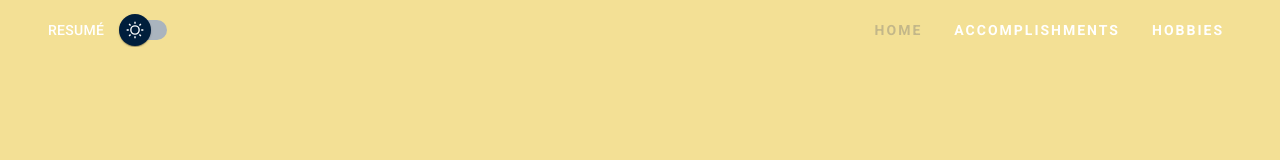
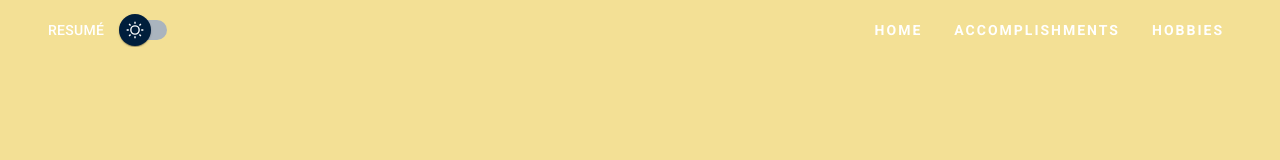
Before and after one commit to luxscious/luxscious.github.io, a React (Create React App) app in the folder website_v2/: page / in a window 1280 px wide. Shown: the top 160 px of the page. Built offline with nearby package versions, Linux system fonts and the light colour scheme; a web font is replaced by a local one.

Commit message:
Woohoo! Nav bar css things
changes color of navbar text based on background seciton!! also scrolls to top!

```diff
--- a/website_v2/src/components/NavBar.js
+++ b/website_v2/src/components/NavBar.js
@@ -4,25 +4,54 @@ import { Link } from "react-router-dom";
 import { COLORS } from "../constants";
 
 export default function NavBar(props) {
+  const [navBarClass, setNavBarClass] = useState("navbar-white");
   const [selectedTab, setSelectedTab] = useState("home");
-  const theme = props.theme;
-  const colors = COLORS.navbar;
-  const isFullWidth = !props.isMobile;
 
-  const getFontColor = (tab) => {
-    if (selectedTab === tab) {
-      return theme === "light"
-        ? colors.lightSelectedFont
-        : colors.darkSelectedFont;
+  useEffect(() => {
+    const sections = document.querySelectorAll(".section");
+
+    if (sections.length === 0) {
+      console.error("No sections found with class 'section'.");
     } else {
-      return theme === "light" ? colors.lightFont : colors.darkFont;
+      console.log("Sections found:", sections);
     }
-  };
+
+    const observerOptions = {
+      root: null,
+      rootMargin: "0px 0px -100% 0px", // Adjust this value to better control when the navbar changes
+      threshold: 0, // Set threshold to 0 to trigger as soon as any part of the section is visible
+    };
+
+    const observerCallback = (entries) => {
+      entries.forEach((entry) => {
+        if (entry.isIntersecting) {
+          console.log("Intersecting section:", entry.target);
+          const index = Array.from(sections).indexOf(entry.target);
+          console.log("Section index:", index);
+          // Toggle the navbar class whenever a section is intersected
+          setNavBarClass((prevClass) =>
+            prevClass === "navbar-white" ? "navbar-black" : "navbar-white"
+          );
+        }
+      });
+    };
+
+    const observer = new IntersectionObserver(
+      observerCallback,
+      observerOptions
+    );
+
+    sections.forEach((section) => observer.observe(section));
+
+    return () => {
+      sections.forEach((section) => observer.unobserve(section));
+    };
+  }, []);
 
   const handleClick = (tab, event) => {
-    event.preventDefault(); // Prevent default link behavior
+    event.preventDefault();
     setSelectedTab(tab);
-    window.scrollTo({ top: 0, behavior: "smooth" }); // Smooth scrolling to the top
+    document.body.scrollTo({ top: 0, behavior: "smooth" });
   };
 
   const tabs = [
@@ -31,30 +60,34 @@ export default function NavBar(props) {
     { name: "hobbies", label: "HOBBIES" },
   ];
 
-  // TO DO:It would be cool if the color of the tabs were according to the base elements color underneath  it
   return (
     <Box
+      className={navBarClass}
       sx={{
         display: "flex",
-        flexDirection: isFullWidth ? "row" : "column",
-        position: isFullWidth ? "absolute" : "relative",
-        right: isFullWidth ? 0 : "auto",
-        marginRight: isFullWidth ? "40px" : "auto",
+        flexDirection: props.isMobile ? "column" : "row",
+        position: props.isMobile ? "relative" : "absolute",
+        right: props.isMobile ? "auto" : 0,
+        marginRight: props.isMobile ? "auto" : "40px",
+        transition: "color 0.1s",
+        justifyContent: props.isMobile ? "flex-start" : "flex-end",
+        alignItems: props.isMobile ? "flex-start" : "center",
       }}
     >
       {tabs.map((tab) => (
         <Box key={tab.name} sx={{ paddingX: 2 }}>
           <Link
+            id={`tab-${tab.name}`}
             style={{
               fontFamily: "Roboto",
               fontSize: "14px",
               fontWeight: 700,
               letterSpacing: "2px",
               textDecoration: "none",
-              color: getFontColor(tab.name),
+              color: "inherit",
             }}
             to="/"
-            onClick={() => handleClick(tab.name)}
+            onClick={(event) => handleClick(tab.name, event)}
           >
             {tab.label}
           </Link>
--- a/website_v2/src/index.css
+++ b/website_v2/src/index.css
@@ -20,3 +20,11 @@ html {
   font-size: 12px;
   scroll-behavior: smooth;
 }
+.navbar-white {
+  color: white;
+  /* mix-blend-mode: difference; Adjusts color based on background */
+}
+
+.navbar-black {
+  color: black;
+}
--- a/website_v2/src/pages/Home.js
+++ b/website_v2/src/pages/Home.js
@@ -131,9 +131,7 @@ export default function Home(props) {
   };
   return (
     <>
-      <div id="home">
       <div
-          id="page-wrap"
         class={`home-container home-container--${
           theme === "light" ? "light" : "dark"
         }`}
@@ -269,7 +267,7 @@ export default function Home(props) {
         </div>
       </div>
       {/* Squiggle line seperator */}
-        <svg width="100%" height="200">
+      <svg width="100%" height="200" class="section">
         <path
           d={`M0,0
            L${maximumX},0
@@ -283,6 +281,9 @@ export default function Home(props) {
         style={{
           display: "flex",
           justifyContent: "center",
+          backgroundColor: "white",
+          paddingTop: "100px",
+          paddingBottom: "100px",
         }}
       >
         <div
@@ -365,16 +366,9 @@ export default function Home(props) {
         </div>
       </div>
 
-        <div
-          style={{
-            width: "100%",
-            height: "25vh",
-            backgroundColor: "white",
-            // paddingBottom: 250,
-          }}
-        ></div>
       {/* Squiggle Line separator for timeline */}
       <svg
+        class="section"
         width="100%"
         height="200"
         viewBox={`0 0 ${maximumX} 200`}
@@ -511,9 +505,7 @@ export default function Home(props) {
            L${maximumX},0
            C${maximumX / 2},200 ${maximumX / 2},0  0,200z`}
             fill={
-                theme === "light"
-                  ? timelineColors.lightBg
-                  : timelineColors.darkBg
+              theme === "light" ? timelineColors.lightBg : timelineColors.darkBg
             }
           />
         </svg>
@@ -535,7 +527,6 @@ export default function Home(props) {
           </p>
         </div>
       </div>
-      </div>
     </>
   );
 }
```
Lines whose indentation alone changed are shown as unchanged.
